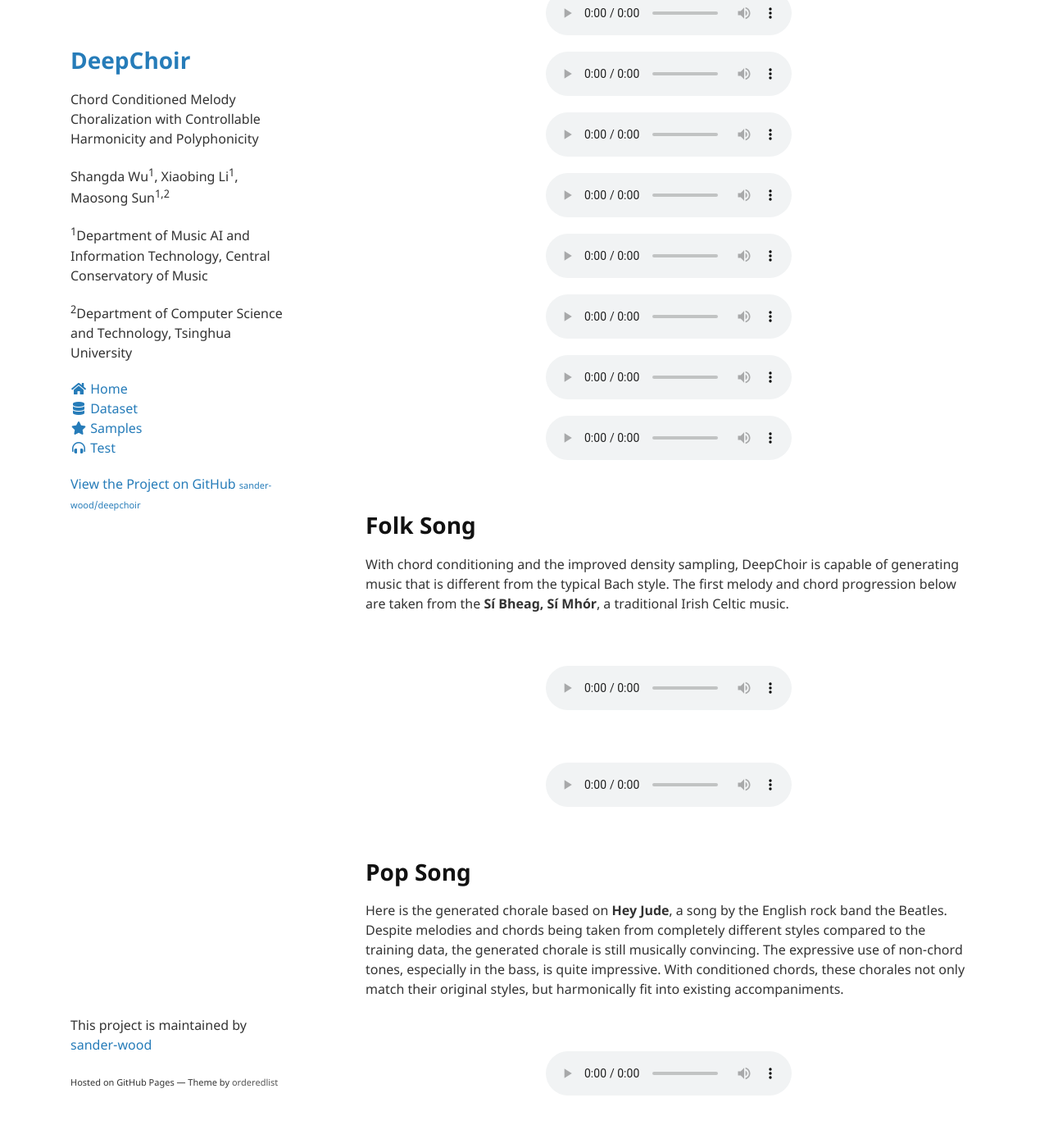
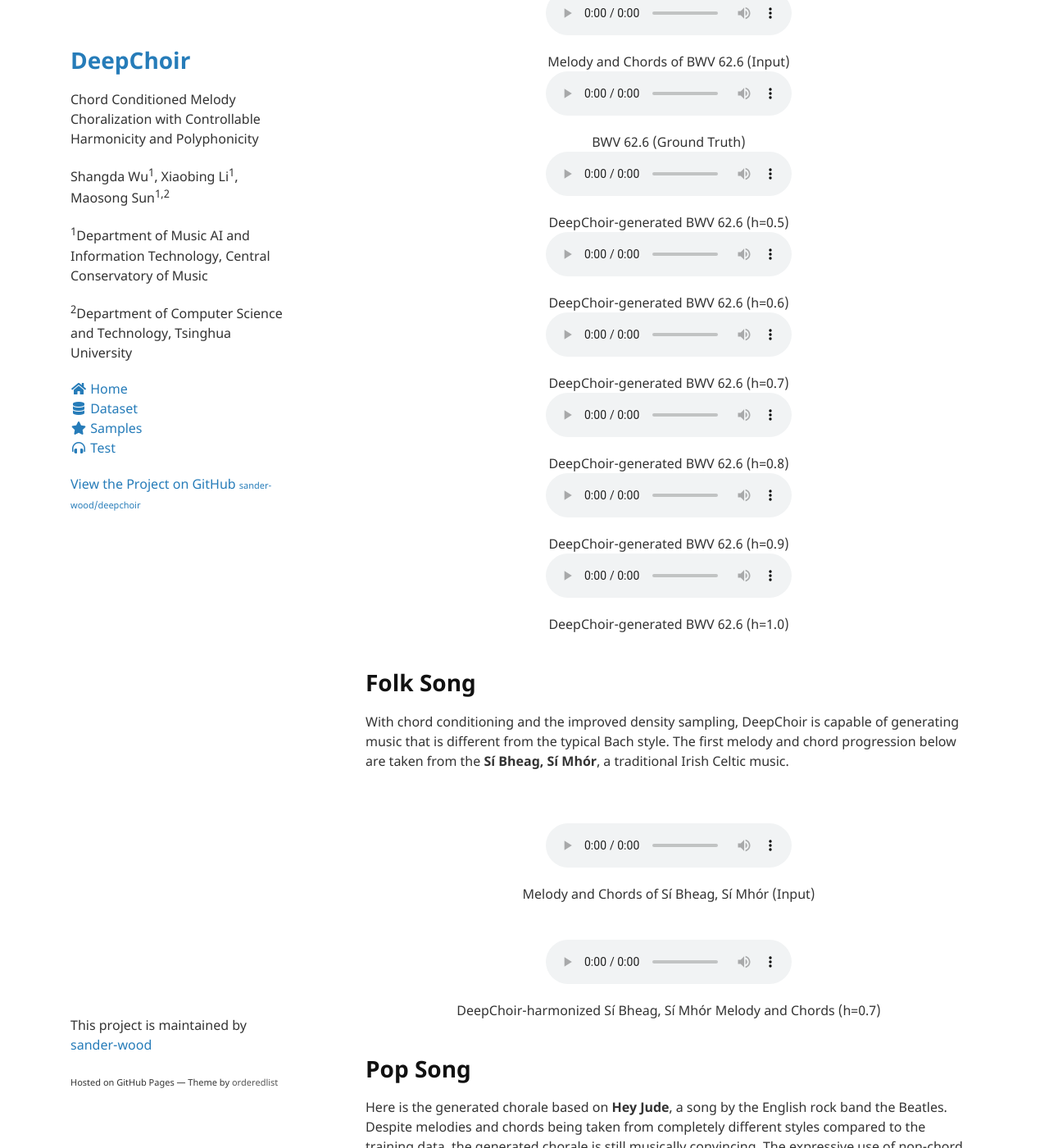
Before and after one commit to sander-wood/deepchoir, a Jekyll site: the page built from samples.md, in a window 1280 px wide and 1400 px high, scrolled down 256 px. Shown: the whole window at 82% size. Built offline with Jekyll 4.4.1, drawn with Linux system fonts in a browser that asks for light colours; nearby versions of some CDN libraries; some of the changed text lies outside the part shown.

Commit message:
Update samples.md

```diff
--- a/samples.md
+++ b/samples.md
@@ -8,22 +8,22 @@ title: Samples
 Like most melody choralization systems trained on JSB Chorales, DeepChoir can reproduce the style of Bach. This is an example of a rechoralization of **BWV 62.6**, where the alto, tenor and bass are generated by DeepChoir in various harmonicity settings.
 
 <br>
-<audio id="audio_1" src="samples/bach_chorale/BWV_62.6_(input).mp3" type="audio/mpeg" controls controlsList="nodownload">Your browser does not support the audio element.</audio>
-<title>Melody and Chords of BWV 62.6 (Input)</title>
-<audio id="audio_2" src="samples/bach_chorale/BWV_62.6_(ground_truth).mp3" type="audio/mpeg" controls controlsList="nodownload">Your browser does not support the audio element.</audio>
-<title>BWV 62.6 (Ground Truth)</title>
-<audio id="audio_3" src="samples/bach_chorale/BWV_62.6_(h=0.5).mp3" type="audio/mpeg" controls controlsList="nodownload">Your browser does not support the audio element.</audio>
-<title>DeepChoir-generated BWV 62.6 (h=0.5)</title>
-<audio id="audio_4" src="samples/bach_chorale/BWV_62.6_(h=0.6).mp3" type="audio/mpeg" controls controlsList="nodownload">Your browser does not support the audio element.</audio>
-<title>DeepChoir-generated BWV 62.6 (h=0.6)</title>
-<audio id="audio_5" src="samples/bach_chorale/BWV_62.6_(h=0.7).mp3" type="audio/mpeg" controls controlsList="nodownload">Your browser does not support the audio element.</audio>
-<title>DeepChoir-generated BWV 62.6 (h=0.7)</title>
-<audio id="audio_6" src="samples/bach_chorale/BWV_62.6_(h=0.8).mp3" type="audio/mpeg" controls controlsList="nodownload">Your browser does not support the audio element.</audio>
-<title>DeepChoir-generated BWV 62.6 (h=0.8)</title>
-<audio id="audio_7" src="samples/bach_chorale/BWV_62.6_(h=0.9).mp3" type="audio/mpeg" controls controlsList="nodownload">Your browser does not support the audio element.</audio>
-<title>DeepChoir-generated BWV 62.6 (h=0.9)</title>
-<audio id="audio_8" src="samples/bach_chorale/BWV_62.6_(h=1.0).mp3" type="audio/mpeg" controls controlsList="nodownload">Your browser does not support the audio element.</audio>
-<title>DeepChoir-generated BWV 62.6 (h=1.0)</title>
+<audio id="audio_1" src="samples/chorale/BWV_62.6_(input).mp3" type="audio/mpeg" controls controlsList="nodownload">Your browser does not support the audio element.</audio>
+<center>Melody and Chords of BWV 62.6 (Input)</center>
+<audio id="audio_2" src="samples/chorale/BWV_62.6_(ground_truth).mp3" type="audio/mpeg" controls controlsList="nodownload">Your browser does not support the audio element.</audio>
+<center>BWV 62.6 (Ground Truth)</center>
+<audio id="audio_3" src="samples/chorale/BWV_62.6_(h=0.5).mp3" type="audio/mpeg" controls controlsList="nodownload">Your browser does not support the audio element.</audio>
+<center>DeepChoir-generated BWV 62.6 (h=0.5)</center>
+<audio id="audio_4" src="samples/chorale/BWV_62.6_(h=0.6).mp3" type="audio/mpeg" controls controlsList="nodownload">Your browser does not support the audio element.</audio>
+<center>DeepChoir-generated BWV 62.6 (h=0.6)</center>
+<audio id="audio_5" src="samples/chorale/BWV_62.6_(h=0.7).mp3" type="audio/mpeg" controls controlsList="nodownload">Your browser does not support the audio element.</audio>
+<center>DeepChoir-generated BWV 62.6 (h=0.7)</center>
+<audio id="audio_6" src="samples/chorale/BWV_62.6_(h=0.8).mp3" type="audio/mpeg" controls controlsList="nodownload">Your browser does not support the audio element.</audio>
+<center>DeepChoir-generated BWV 62.6 (h=0.8)</center>
+<audio id="audio_7" src="samples/chorale/BWV_62.6_(h=0.9).mp3" type="audio/mpeg" controls controlsList="nodownload">Your browser does not support the audio element.</audio>
+<center>DeepChoir-generated BWV 62.6 (h=0.9)</center>
+<audio id="audio_8" src="samples/chorale/BWV_62.6_(h=1.0).mp3" type="audio/mpeg" controls controlsList="nodownload">Your browser does not support the audio element.</audio>
+<center>DeepChoir-generated BWV 62.6 (h=1.0)</center>
 <br>
 
 # Folk Song
@@ -31,10 +31,10 @@ With chord conditioning and the improved density sampling, DeepChoir is capable
 
 <br>
 <audio id="audio_9" src="samples/folk/Sí_Bheag,_Sí_Mhór_(input).mp3" type="audio/mpeg" controls controlsList="nodownload">Your browser does not support the audio element.</audio>
-<title>Melody and Chords of Sí Bheag, Sí Mhór (Input)</title>
+<center>Melody and Chords of Sí Bheag, Sí Mhór (Input)</center>
 <br>
 <audio id="audio_10" src="samples/folk/Sí_Bheag,_Sí_Mhór_(h=0.7).mp3" type="audio/mpeg" controls controlsList="nodownload">Your browser does not support the audio element.</audio>
-<title>DeepChoir-harmonized Sí Bheag, Sí Mhór Melody and Chords (h=0.7)</title>
+<center>DeepChoir-harmonized Sí Bheag, Sí Mhór Melody and Chords (h=0.7)</center>
 <br>
 
 # Pop Song
@@ -42,10 +42,10 @@ Here is the generated chorale based on **Hey Jude**, a song by the English rock
 
 <br>
 <audio id="audio_11" src="samples/pop/Hey_Jude_(input).mp3" type="audio/mpeg" controls controlsList="nodownload">Your browser does not support the audio element.</audio>
-<title>Melody and Chords of Hey Jude (Input)</title>
+<center>Melody and Chords of Hey Jude (Input)</center>
 <br>
 <audio id="audio_12" src="samples/pop/Hey_Jude_(h=0.8).mp3" type="audio/mpeg" controls controlsList="nodownload">Your browser does not support the audio element.</audio>
-<title>DeepChoir-harmonized Hey Jude (h=0.8)</title>
+<center>DeepChoir-harmonized Hey Jude (h=0.8)</center>
 <br>
 
 # Symphony
@@ -58,9 +58,9 @@ This music is created as follows. We first chordify the piano accompaniment part
 
 <br>
 <audio id="audio_13" src="samples/symphony/Ave_Maria_(original).mp3" type="audio/mpeg" controls controlsList="nodownload">Your browser does not support the audio element.</audio>
-<title>Ave Maria (Original)</title>
+<center>Ave Maria (Original)</center>
 <br>
 <br>
 <audio id="audio_14" src="samples/symphony/AI_Maria_(co-composed).mp3" type="audio/mpeg" controls controlsList="nodownload">Your browser does not support the audio element.</audio>
-<title>AI Maria (Co-composed)</title>
+<center>AI Maria (Co-composed)</center>
 <br>
```
